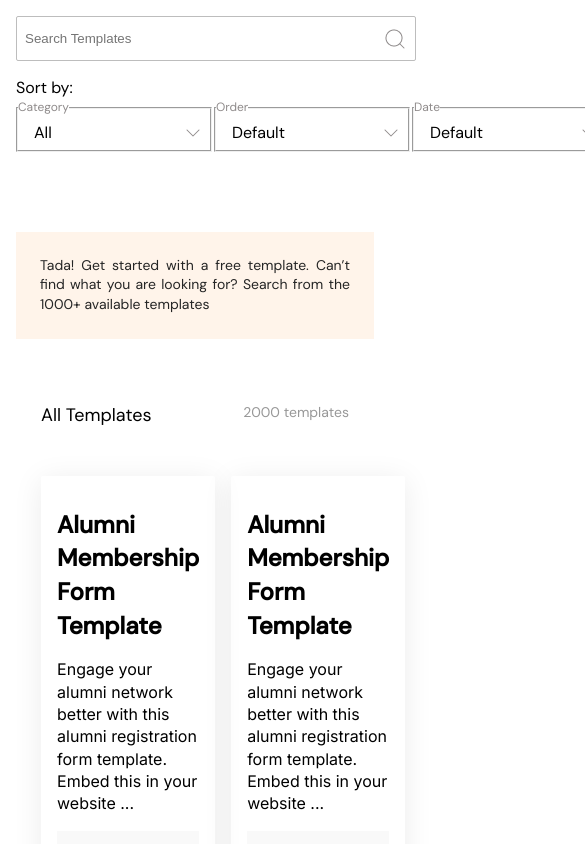
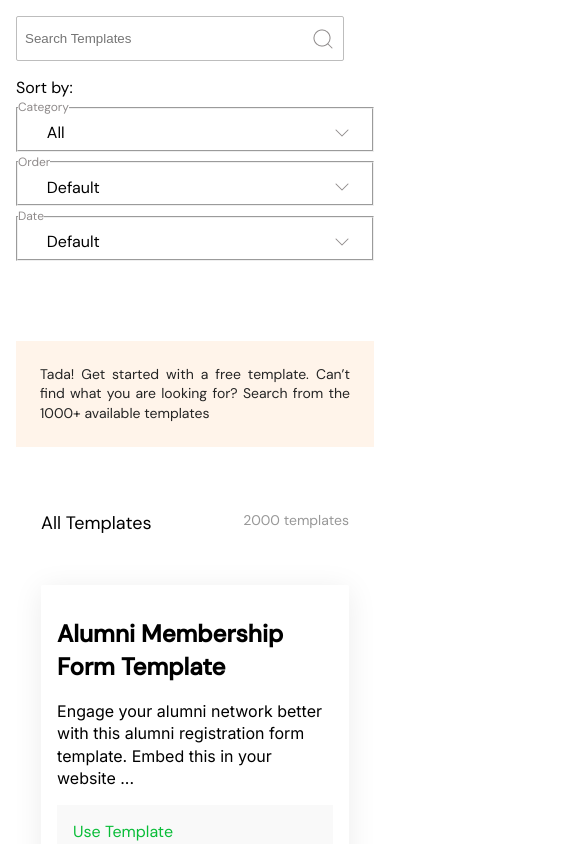
Before and after one commit to kuicpet/form-template-task, a React (Create React App) app: page / in a window 390 px wide. Shown: the top 844 px of the page, 585 px wide, since content can reach past the window. Built offline with nearby package versions, Linux system fonts and the light colour scheme; no server answers.

Commit message:
ft--updated media queries

```diff
--- a/src/App.css
+++ b/src/App.css
@@ -70,8 +70,8 @@ body {
 
 fieldset{
   width: 10rem;
-  padding: 0.5rem 0.7rem;
-  margin: 1rem;
+  padding: 0 0.7rem;
+  margin: 0.5rem;
   display: flex;
   align-items: center;
   justify-content: center;
@@ -166,7 +166,7 @@ select {
   border-radius: 2px;
   box-shadow: var(--boxShadow);
   height: auto;
-  padding: 1rem 1rem 0;
+  padding: 1rem 1rem;
   cursor: pointer;
   transition: all 0.5s ease;
 }
@@ -192,7 +192,8 @@ box-shadow: var(--boxShadow);
 
 .template_link {
   background-color: var(--linkGray);
-  padding: 1rem 0;
+  padding: 1rem;
+  margin: 0;
 }
 
 .template_link a {
@@ -204,6 +205,30 @@ box-shadow: var(--boxShadow);
 .template_link a:hover {
   font-weight: 500;
   text-decoration: underline;
+}
+
+@media only screen and (max-width: 1024px){
+  .banner {
+    background-image: none;
+  }
+
+  .filter_container {
+    display: flex;
+    flex-direction: column;
+    width: 100%;
+  }
+
+  .search_bar {
+    display: flex;
+    align-items: center;
+
+  }
+
+  .sort_container form {
+    display: grid;
+    grid-template-columns: repeat(3,1fr);
+    width: 70%;
+  }
 }
 
 @media  only screen and (max-width: 768px){
@@ -250,7 +275,7 @@ box-shadow: var(--boxShadow);
   }
 }
 
-@media only screen and (max-width: 360px){
+@media only screen and (max-width: 400px){
   .templates_container {
     grid-template-columns: repeat(1,1fr);
   }
```
